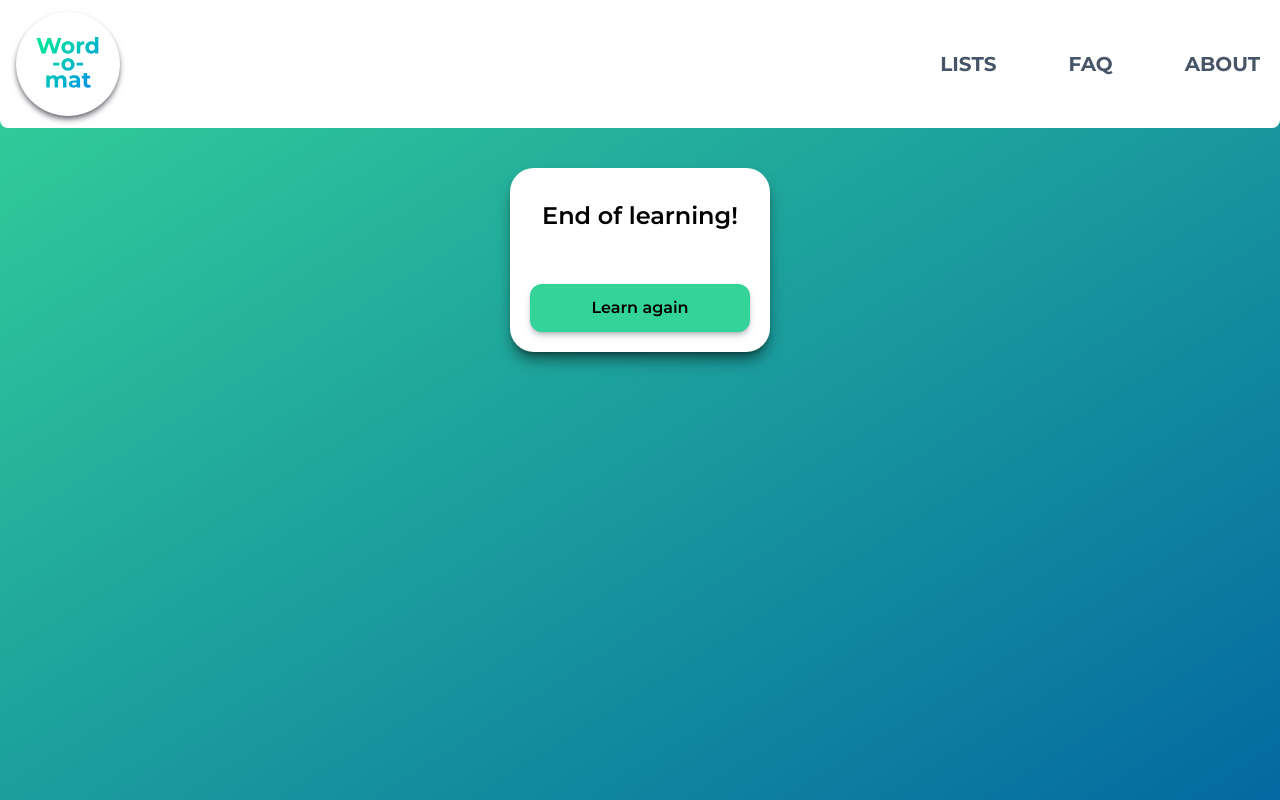
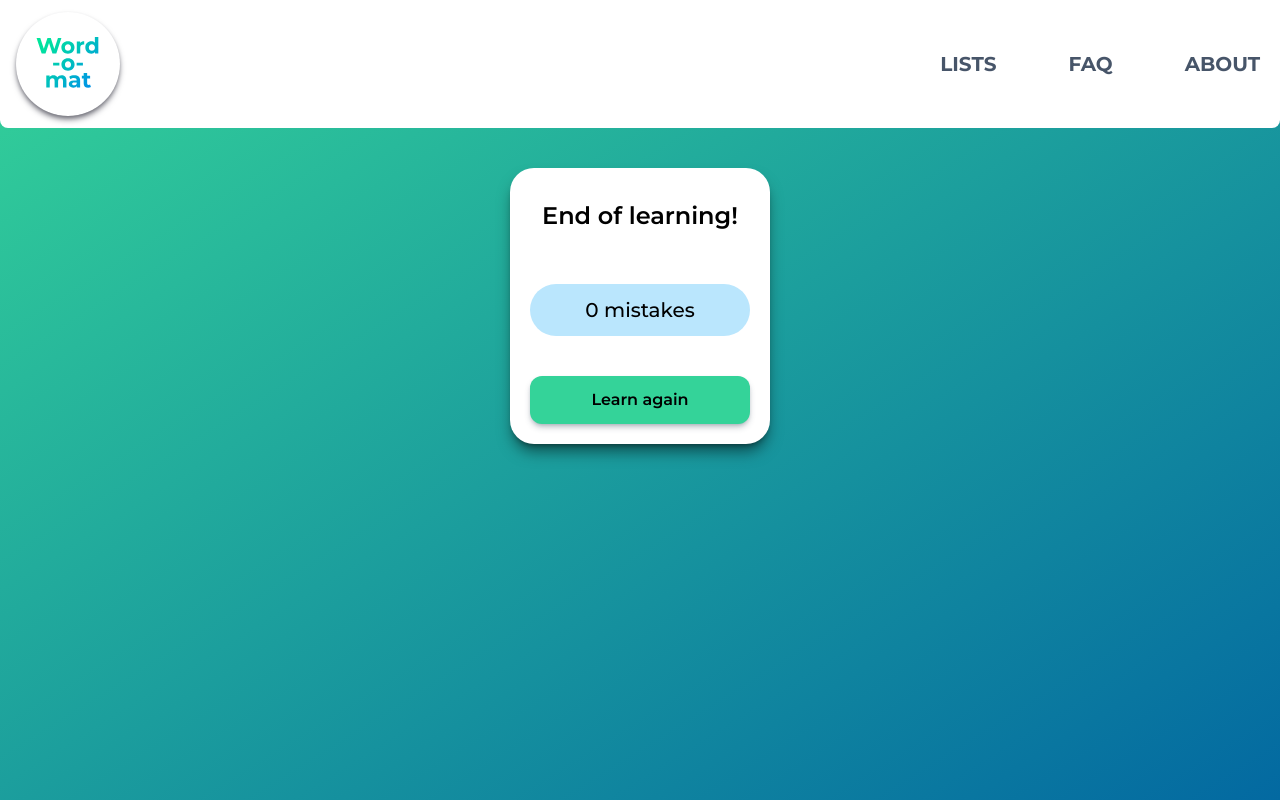
Before and after one commit to Martiinii/word-o-mat, a Next.js app: page /learn/typing/1 in a window 1280 px wide. Built offline with nearby package versions, Linux system fonts and the light colour scheme.

Commit message:
Added stats to learning

```diff
--- /dev/null
+++ b/components/Learning/useDynamicStat.js
@@ -0,0 +1,16 @@
+import { useState } from "react";
+
+const useDynamicStat = ({ className } = {}) => {
+    const [children, setChildren] = useState();
+
+    const element = (
+        <div className={`stat ${className ?? ""}`}>
+            <span>{children}</span>
+        </div>
+    )
+
+    return [element, setChildren];
+
+}
+
+export default useDynamicStat;
--- a/components/Learning/useRandomWord.js
+++ b/components/Learning/useRandomWord.js
@@ -5,12 +5,23 @@ const useRandomWord = l => {
     const [wordIds, setWordIds] = useState();
     const [notUsedWords, setNotUsedWords] = useState([]);
     const [currentWord, setCurrentWord] = useState(null);
+    const [stats, setStats] = useState({total: 0, amount: 0});
 
+    const resetStats = l => {
+        setStats({total: l, amount: 0});
+    }
+
+    const statsAddWord = () => {
+        let temp = {...stats}
+        temp.amount = temp.amount + 1;
+        setStats(temp);
+    }
 
     const updateList = list => {
         setList(list);
         setWordIds(list.words.ids);
         setNotUsedWords(list.words.ids);
+        resetStats(list.words.ids.length);
     }
 
     const generateNextWord = () => {
@@ -21,18 +32,19 @@ const useRandomWord = l => {
         let randomNumber = Math.floor(Math.random() * (notUsedWords.length));
         let word = list.words[notUsedWords[randomNumber]];
         setCurrentWord(word);
+        statsAddWord();
     }
 
     const removeCurrentWord = () => {
         setNotUsedWords(notUsedWords.filter(i => i != `w${currentWord.date}`));
     }
 
-
     const reset = () => {
         setNotUsedWords(wordIds);
+        resetStats(list.words.ids.length);
     }
 
-    return [list, updateList, generateNextWord, currentWord, removeCurrentWord, reset, notUsedWords]
+    return [list, updateList, generateNextWord, currentWord, removeCurrentWord, reset, notUsedWords, stats]
 }
 
 export default useRandomWord;
--- a/components/Learning/useTypingStyle.js
+++ b/components/Learning/useTypingStyle.js
@@ -1,14 +1,22 @@
 import ContainerMotion from "../ContainerMotion"
-import { useState } from "react";
+import { useEffect, useState } from "react";
 import useInput from "../useInput"
 import usePopUp from "./usePopUp";
 import ButtonComponent from "../ButtonComponent"
+import useDynamicStat from "./useDynamicStat";
 
-const useTypingStyle = (generateNextWord, removeCurrentWord, resetList) => {
+const useTypingStyle = (generateNextWord, removeCurrentWord, resetList, stats) => {
     const [inputValue, input, setInputValue] = useInput({ placeholder: "Enter translation", className: "text-center" });
     const [goodPopUp, showGoodPopUp] = usePopUp("bg-green-500 text-lg font-semibold", "Good!", .5);
     const [badPopUp, showBadPopUp] = usePopUp("bg-red-600 text-white text-lg font-semibold", "Incorrect!", .5);
     const [currentWord, setCurrentWord] = useState('');
+
+    const [stat, setStat] = useDynamicStat();
+
+    useEffect(() => {
+        let mistakes = stats.amount - stats.total;
+        setStat(`${mistakes} ${mistakes == 1 ? "mistake" : "mistakes"}`)
+    }, [stats])
 
     const formSubmit = e => {
         e.preventDefault();
@@ -36,10 +44,12 @@ const useTypingStyle = (generateNextWord, removeCurrentWord, resetList) => {
                             <form className="flex flex-col gap-6" onSubmit={formSubmit}>
                                 {input}
                                 <ButtonComponent className="bg-green-400 hover:bg-green-500 focus:ring-green-400">Submit</ButtonComponent>
+
                             </form>
                         </>
                         : <>
                             <span className="text-2xl font-semibold m-3">End of learning!</span>
+                            {stat}
                             <ButtonComponent className="bg-emerald-400 hover:bg-emerald-500 focus:ring-emerald-400" onClick={resetList}>Learn again</ButtonComponent>
                         </>
                 }
--- a/components/ListComponents/ListItem.js
+++ b/components/ListComponents/ListItem.js
@@ -13,7 +13,7 @@ const ListItem = ({ list }) => {
         <ContainerMotion
             className="grid gap-2 md:gap-6 overflow-auto"
         >
-            <h2 className="col-span-2 md:col-auto font-bold text-md sm:text-xl md:text-xl text-center">{list.title}</h2>
+            <h2 className="col-span-2 md:col-auto font-bold sm:text-xl md:text-xl text-center">{list.title}</h2>
             <StatItem value={`${list.words.ids.length} ${list.words.ids.length == 1 ? 'word' : 'words'}`} />
             <StatItem className="row-start-3" value={dateFormatted} />
             <ButtonsContainer className="row-span-2 md:row-auto" list={list} />
--- a/components/ListComponents/StatItem.js
+++ b/components/ListComponents/StatItem.js
@@ -1,7 +1,7 @@
 const StatItem = ({ value, className }) => {
     return (
         <div
-            className={`bg-sky-200 px-2 py-2 md:py-3 md:px-5 w-full text-center rounded-full text-md sm:text-xl ${className}`}
+            className={`stat ${className}`}
         >
             <span>{value}</span>
         </div>
--- a/pages/learn/typing/[id].js
+++ b/pages/learn/typing/[id].js
@@ -10,9 +10,9 @@ const LearnPage = () => {
 
     const [id, setId] = useState();
     const [ready, getList] = useListStorage();
-    const [list, setRandomList, generateNextWord, currentWord, removeCurrentWord, reset, notUsedWords] = useRandomWord();
+    const [list, setRandomList, generateNextWord, currentWord, removeCurrentWord, reset, notUsedWords, stats] = useRandomWord();
 
-    const [element, setCurrentWord] = useTypingStyle(generateNextWord, removeCurrentWord, reset);
+    const [element, setCurrentWord] = useTypingStyle(generateNextWord, removeCurrentWord, reset, stats);
 
     useEffect(() => {
         const { id } = router.query;
--- a/styles/globals.css
+++ b/styles/globals.css
@@ -36,4 +36,8 @@ body {
     .btn {
         @apply font-semibold rounded-xl p-3 focus:outline-none focus:ring-2 focus:ring-offset-4 shadow-md shadow-slate-700/30 transition-all;
     }
+
+    .stat {
+        @apply bg-sky-200 px-2 py-2 md:py-3 md:px-5 w-full text-center rounded-full sm:text-xl;
+    }
 }
```
